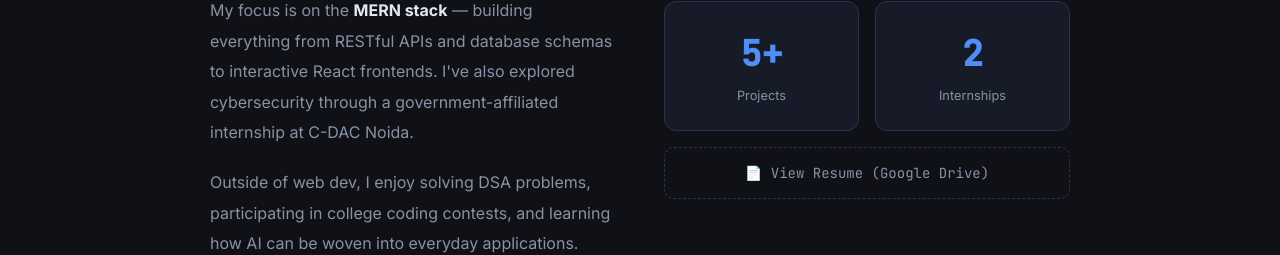
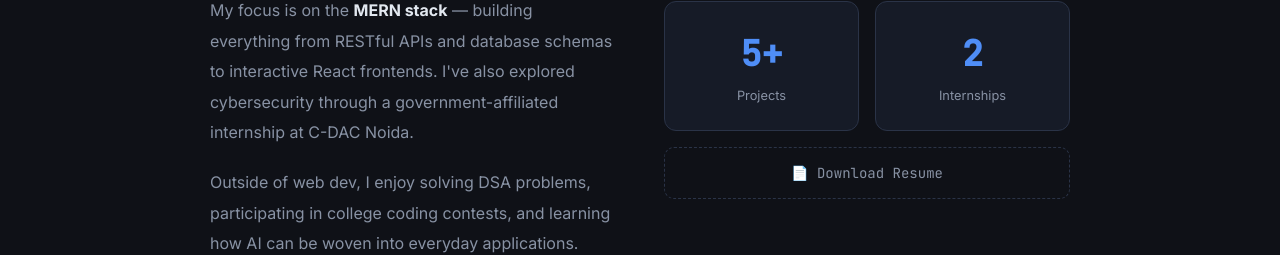
Before and after one commit to mosharib-dev/portfolio-client, a React (Vite) app: page / in a window 1280 px wide. Shown: the part 1159-1414 px from the top of the page. Built offline with nearby package versions, Linux system fonts and the light colour scheme; no server answers.

Commit message:
Change resume link to direct download
Updated resume download link to enable direct download.

```diff
--- a/src/components/About.jsx
+++ b/src/components/About.jsx
@@ -65,16 +65,31 @@ export default function About() {
 
           {/* Resume download */}
           <div style={{ gridColumn: 'span 2' }}>
-              <a href="https://drive.google.com/file/d/YOUR_RESUME_FILE_ID/view" target="_blank" rel="noopener" target="_blank"
+            <a
+              href="https://drive.google.com/uc?export=download&id=1X7iraGV2-Vqf_p4LOBv7QUgdwHEGkgUC"
+              target="_blank"
+              rel="noopener noreferrer"
               style={{
-                  display: 'block', textAlign: 'center',
-                  padding: '0.85rem', border: '1.5px dashed var(--border)', borderRadius: '10px',
-                  color: 'var(--muted)', fontSize: '0.875rem', transition: 'all 0.2s',
+                display: 'block',
+                textAlign: 'center',
+                padding: '0.85rem',
+                border: '1.5px dashed var(--border)',
+                borderRadius: '10px',
+                color: 'var(--muted)',
+                fontSize: '0.875rem',
+                transition: 'all 0.2s',
                 fontFamily: 'var(--mono)'
               }}
-                onMouseEnter={e => { e.currentTarget.style.borderColor = 'var(--accent)'; e.currentTarget.style.color = 'var(--accent)' }}
-                onMouseLeave={e => { e.currentTarget.style.borderColor = 'var(--border)'; e.currentTarget.style.color = 'var(--muted)' }}>
-                📄 View Resume (Google Drive)
+              onMouseEnter={e => {
+                e.currentTarget.style.borderColor = 'var(--accent)'
+                e.currentTarget.style.color = 'var(--accent)'
+              }}
+              onMouseLeave={e => {
+                e.currentTarget.style.borderColor = 'var(--border)'
+                e.currentTarget.style.color = 'var(--muted)'
+              }}
+            >
+              📄 Download Resume
             </a>
           </div>
           </div>
```
Lines whose indentation alone changed are shown as unchanged.
